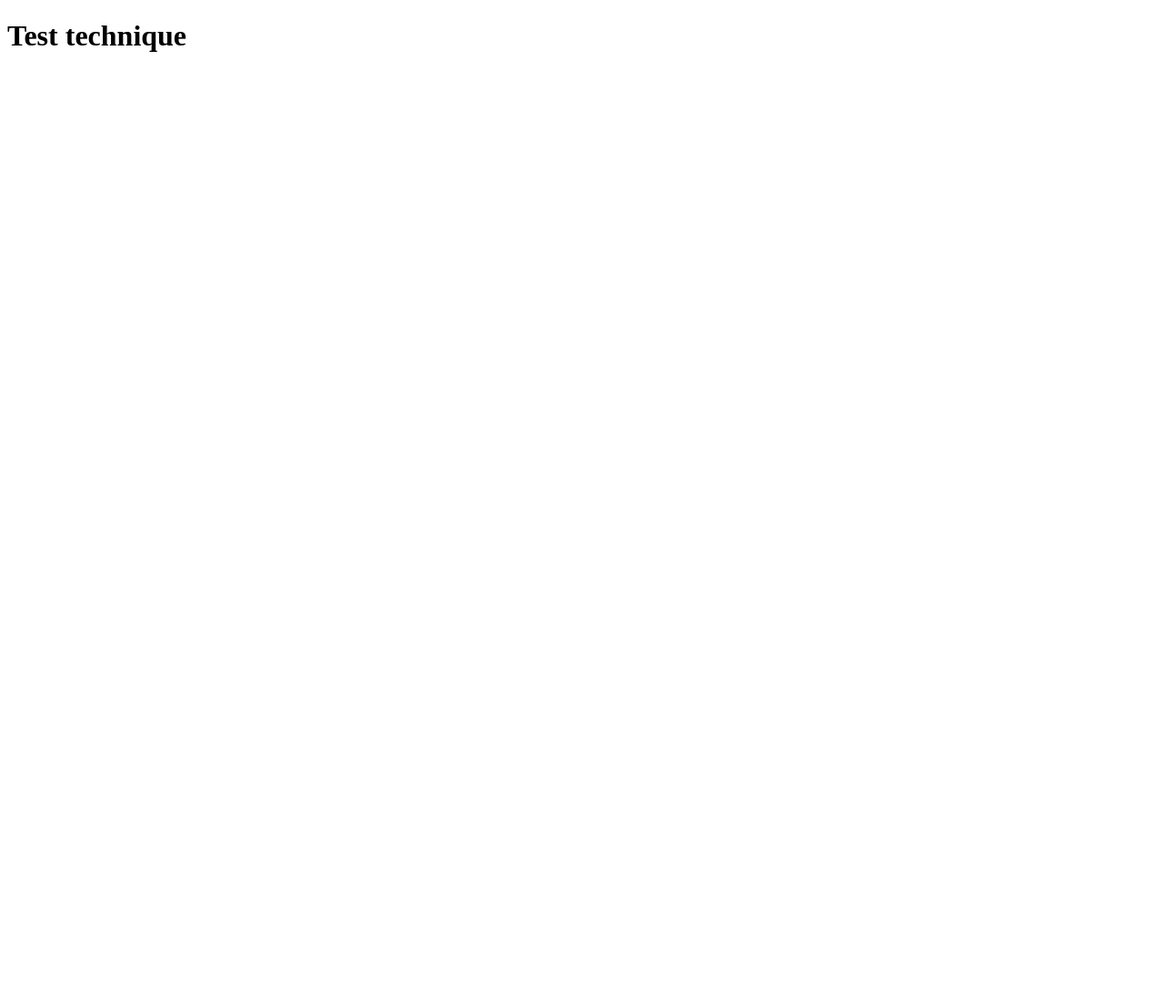
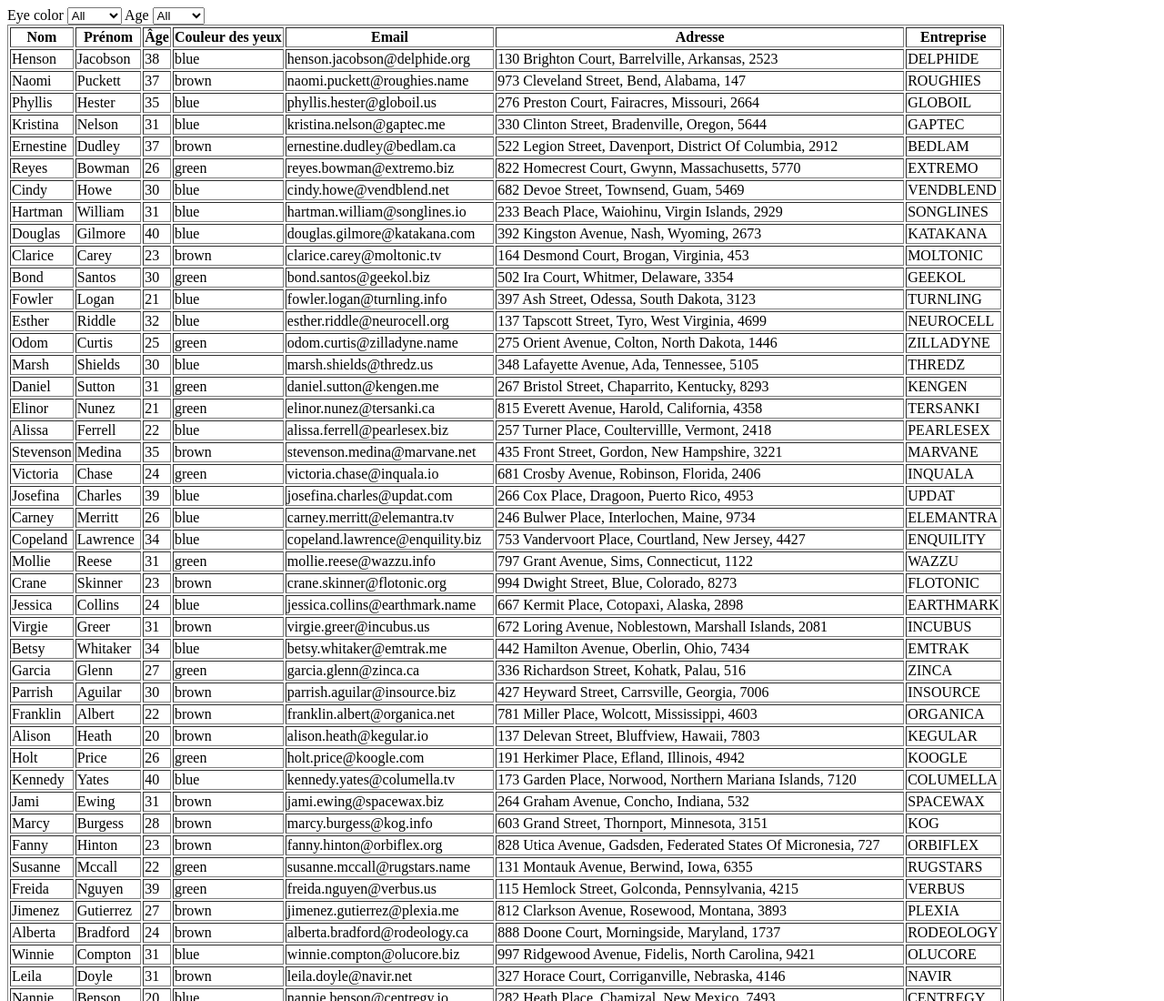
Before and after one commit to Bakhaw/test-prisma, a website built with webpack: page index.html in a window 1280 px wide. Shown: the top 1100 px of the page at 91% size. Before the commit the page ends 800 px from the top, so only its background shows below. Built offline with nearby package versions, Linux system fonts and the light colour scheme.

Commit message:
Add table & filters

```diff
--- a/index.html
+++ b/index.html
@@ -9,7 +9,22 @@
 </head>
 
 <body>
-    <h1>Test technique</h1>
+    <label for="eyeColor">Eye color</label>
+    <select name="eyeColor" id="eyeColorSelect">
+      <option value="all">All</option>
+      <option value="blue">Blue</option>
+      <option value="brown">Brown</option>
+      <option value="green">Green</option>
+    </select>
+
+    <label for="age">Age</label>
+    <select name="age" id="ageSelect">
+      <option value="all">All</option>
+      <option minAge="20" value="20,25">20-25</option>
+      <option minAge="26" value="26,30">26-30</option>
+      <option minAge="31" value="31,35">31-35</option>
+      <option minAge="36" value="36,40">36-40</option>
+    </select>
 </body>
 
 <script src="dist/bundle.js" type="text/javascript"></script>
--- a/package.json
+++ b/package.json
@@ -4,7 +4,8 @@
     "description": "",
     "main": "index.js",
     "scripts": {
-        "build": "webpack --watch"
+        "build": "webpack --watch",
+        "start": "http-server"
     },
     "keywords": [],
     "author": "Bakhaw",
@@ -16,6 +17,7 @@
         "babel-core": "^6.26.3",
         "babel-loader": "^9.1.2",
         "babel-preset-es2015": "^6.24.1",
+        "http-server": "^14.1.1",
         "webpack-cli": "^5.0.1"
     }
 }
--- /dev/null
+++ b/src/filterDatas.js
@@ -0,0 +1,58 @@
+import getURLParams from "./getURLParams";
+
+/**
+ * Know if "baseAge" is between "minAge" & "maxAge" (or equal)
+ *
+ * @param {number} baseAge
+ * @param {number} minAge
+ * @param {number} maxAge
+ * @returns {boolean};
+ */
+function validateAgeRange(baseAge, minAge, maxAge) {
+  return baseAge >= minAge && baseAge <= maxAge;
+}
+
+/**
+ * Filter datas from JSON using the query parameters on the browser
+ *
+ * @param {array} datas
+ * @returns {array}
+ */
+export default function filterDatas(datas) {
+  const urlParams = getURLParams();
+  const eyeColorParams = ["blue", "brown", "green"];
+  const ageParams = ["20,25", "26,30", "31,35", "36,40"];
+
+  const isValidEyeColorParam = eyeColorParams.includes(urlParams.eyeColor);
+  const isValidAgeParam = ageParams.includes(urlParams.age);
+
+  const filteredDatas = datas.filter((data) => {
+    if (urlParams.eyeColor && urlParams.age) {
+      if (isValidEyeColorParam && isValidAgeParam) {
+        const [minAge, maxAge] = urlParams.age.split(",");
+
+        return (
+          data.eyeColor === urlParams.eyeColor &&
+          validateAgeRange(data.age, minAge, maxAge)
+        );
+      }
+    }
+
+    if (urlParams.eyeColor) {
+      if (isValidEyeColorParam) {
+        return data.eyeColor === urlParams.eyeColor;
+      }
+    }
+
+    if (urlParams.age) {
+      if (isValidAgeParam) {
+        const [minAge, maxAge] = urlParams.age.split(",");
+        return validateAgeRange(data.age, minAge, maxAge);
+      }
+    }
+
+    return data;
+  });
+
+  return filteredDatas;
+}
--- /dev/null
+++ b/src/generateFilters.js
@@ -0,0 +1,75 @@
+import getURLParams from "./getURLParams";
+
+/**
+ * Add/update a query parameter in the URL
+ *
+ * @param {string} key
+ * @param {string} value
+ */
+function insertUrlParam(key, value) {
+  var searchParams = new URLSearchParams(window.location.search);
+  searchParams.set(key, value);
+  window.location.search = searchParams.toString();
+}
+
+/**
+ * Update the <select> tag and make it correspond to the active query parameter
+ *
+ * @param {URLSearchParams} urlParams
+ */
+function updateEyeColorSelectedOption(urlParams) {
+  const eyeColorParams = ["blue", "brown", "green"];
+
+  if (eyeColorParams.includes(urlParams.eyeColor)) {
+    const el = document.querySelector("#eyeColorSelect");
+    el.value = urlParams.eyeColor;
+  }
+}
+
+/**
+ * Update the <select> tag and make it correspond to the active query parameter
+ *
+ * @param {URLSearchParams} urlParams
+ */
+function updateAgeSelectedOption(urlParams) {
+  const ageParams = ["20,25", "26,30", "31,35", "36,40"];
+
+  if (ageParams.includes(urlParams.age)) {
+    const el = document.querySelector("#ageSelect");
+    el.value = urlParams.age;
+  }
+}
+
+/**
+ * Initialize events listener so we can update the query parameters in the URL whenever the <select> tag value changes
+ */
+function initFilterEvents() {
+  document.getElementById("eyeColorSelect").addEventListener("change", (e) => {
+    if ("URLSearchParams" in window) {
+      insertUrlParam("eyeColor", e.target.value);
+    }
+  });
+
+  document.getElementById("ageSelect").addEventListener("change", (e) => {
+    if ("URLSearchParams" in window) {
+      insertUrlParam("age", e.target.value);
+    }
+  });
+}
+
+/**
+ * Filters initialization
+ */
+export default function generateFilters() {
+  const urlParams = getURLParams();
+
+  if (urlParams.eyeColor) {
+    updateEyeColorSelectedOption(urlParams);
+  }
+
+  if (urlParams.age) {
+    updateAgeSelectedOption(urlParams);
+  }
+
+  initFilterEvents();
+}
--- /dev/null
+++ b/src/generateTable.js
@@ -0,0 +1,85 @@
+import datasJSON from "./datas.json";
+import filterDatas from "./filterDatas";
+
+/**
+ * Generate the <thead> dynamically using columns array and pass it to a specific table (tbl parameter)
+ *
+ * @param {*} tbl
+ */
+function generateTableHead(tbl) {
+  const columns = [
+    "Nom",
+    "Prénom",
+    "Âge",
+    "Couleur des yeux",
+    "Email",
+    "Adresse",
+    "Entreprise",
+  ];
+
+  const tblHead = document.createElement("thead");
+  const row = document.createElement("tr");
+
+  columns.forEach((col) => {
+    const cell = document.createElement("th");
+    const cellText = document.createTextNode(col);
+    cell.appendChild(cellText);
+    row.appendChild(cell);
+  });
+
+  tblHead.appendChild(row);
+
+  tbl.appendChild(tblHead);
+}
+
+/**
+ * Generate every rows (<tr> & <td>) inside <tbody> based on a datas array
+ *
+ * @param {*} tbl
+ * @param {array} datas
+ */
+function generateTableBody(tbl, datas) {
+  const tblBody = document.createElement("tbody");
+
+  datas.forEach((data) => {
+    const row = document.createElement("tr");
+
+    Object.values(data).forEach((val) => {
+      const cell = document.createElement("td");
+      const cellText = document.createTextNode(val);
+      cell.appendChild(cellText);
+      row.appendChild(cell);
+    });
+
+    tblBody.appendChild(row);
+  });
+
+  tbl.appendChild(tblBody);
+}
+
+/**
+ * Table initialization
+ */
+export default function generateTable() {
+  const tbl = document.createElement("table");
+  const filterJSON = filterDatas(datasJSON);
+
+  // filtering datas to have an array that only contains values we are displaying
+  const dataBody = filterJSON.map(
+    ({ name, age, eyeColor, email, address, company }) => ({
+      firstName: name.first,
+      lastName: name.last,
+      age,
+      eyeColor,
+      email,
+      address,
+      company,
+    })
+  );
+
+  generateTableHead(tbl);
+  generateTableBody(tbl, dataBody);
+
+  document.body.appendChild(tbl);
+  tbl.setAttribute("border", "1");
+}
--- /dev/null
+++ b/src/getURLParams.js
@@ -0,0 +1,12 @@
+/**
+ * Get query parameters in the URL
+ *
+ * @returns {URLSearchParams}
+ */
+export default function getURLParams() {
+  const params = new Proxy(new URLSearchParams(window.location.search), {
+    get: (searchParams, prop) => searchParams.get(prop),
+  });
+
+  return params;
+}
--- a/src/index.js
+++ b/src/index.js
@@ -1,5 +1,12 @@
+import generateFilters from "./generateFilters";
+import generateTable from "./generateTable";
+
+/**
+ * Entry point of our application
+ */
 function init() {
-  console.log("init");
+  generateFilters();
+  generateTable();
 }
 
 init();
```
Also changed, not shown: dist/bundle.js, src/datas.json (renamed from datas.json), 1 other file.
